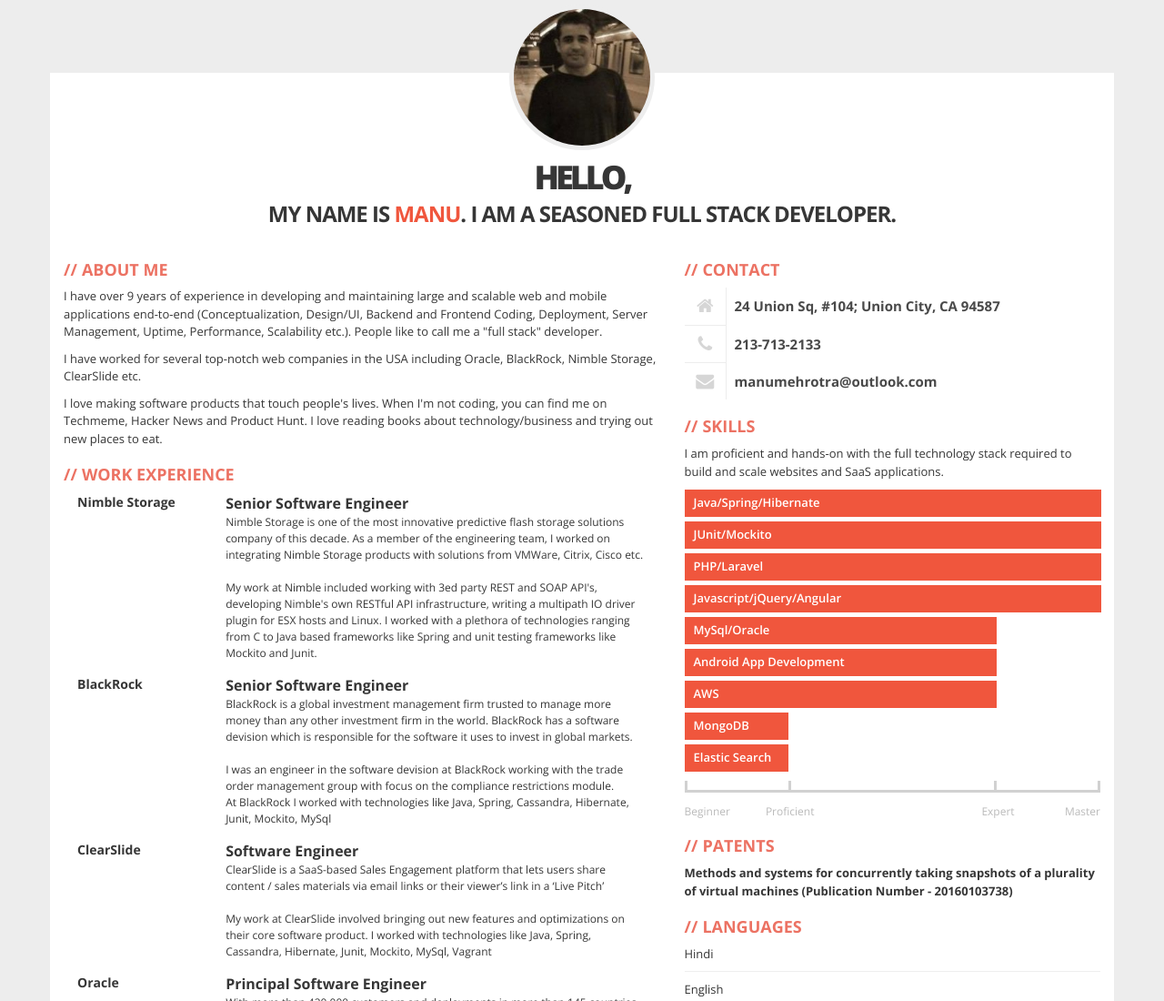
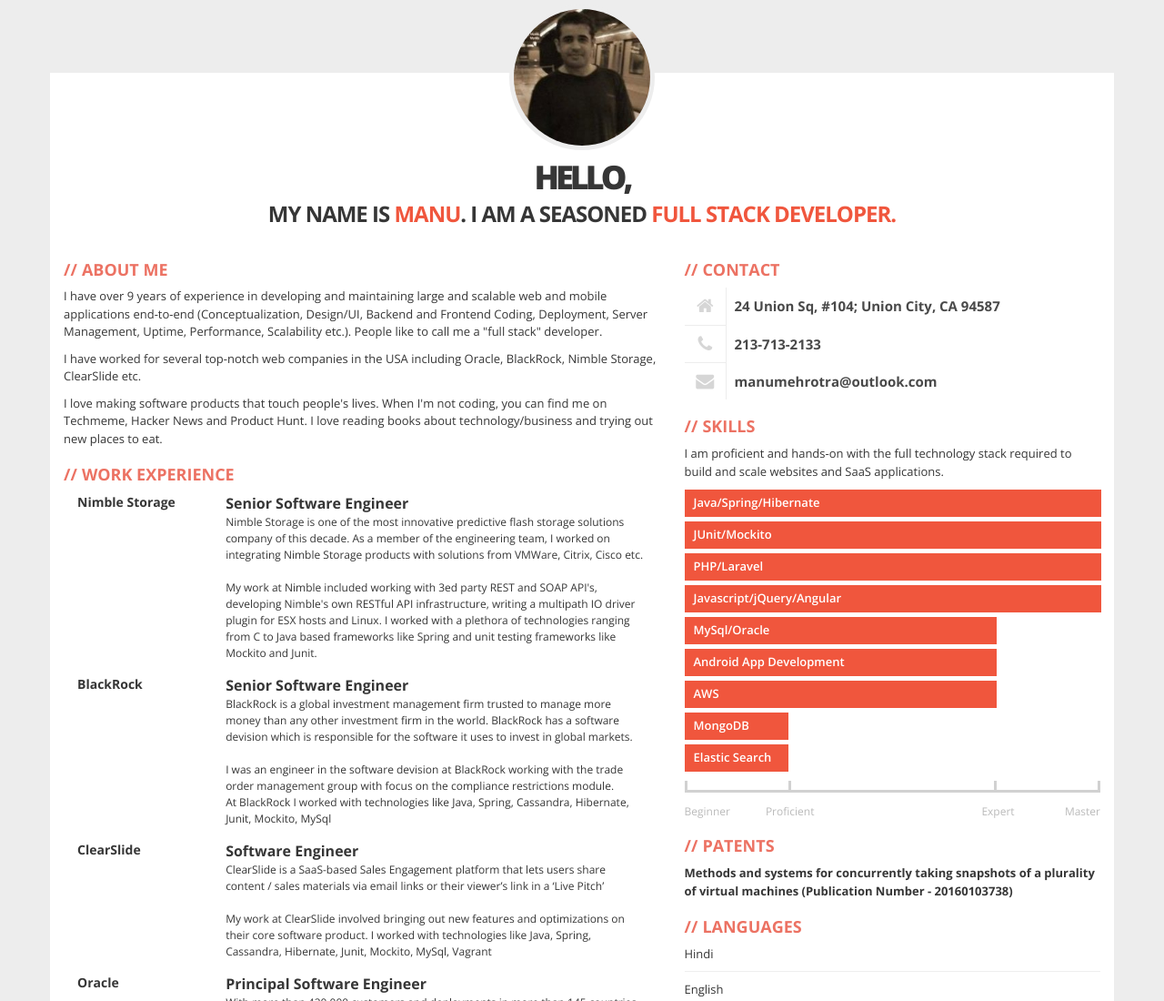
Before and after one commit to manu-ws/manu-ws.github.io, a plain HTML site: page index.html in a window 1280 px wide. Shown: the top 1100 px of the page at 91% size. Drawn offline with nearby package versions, Linux system fonts and the light colour scheme.

Commit message:
second commit

```diff
--- a/index.html
+++ b/index.html
@@ -26,7 +26,7 @@
               <img src="img/manu.jpg" alt="avatar">
             </div>
             <div id="text-header">
-              <h1>Hello,<br> my name is <span>Manu</span>. I Am a Seasoned Full Stack Developer.</h1>
+              <h1>Hello,<br> my name is <span>Manu</span>. I Am a Seasoned <span>Full Stack<span> Developer.</h1>
             </div>
           </div>
         </div>
```
